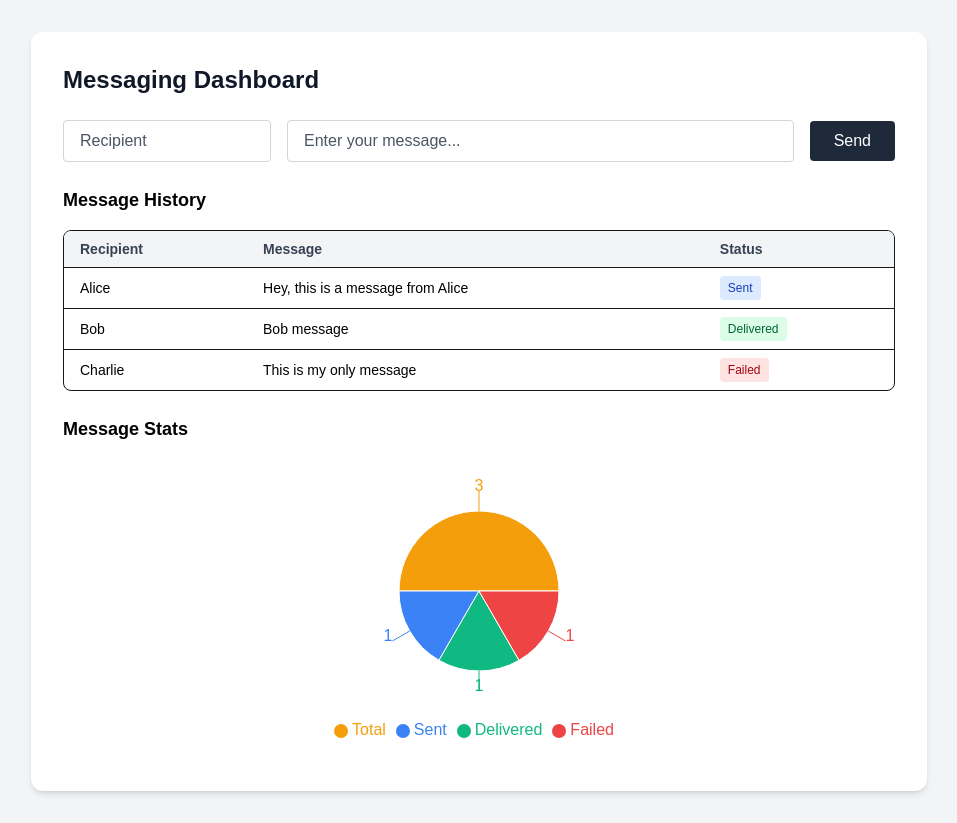
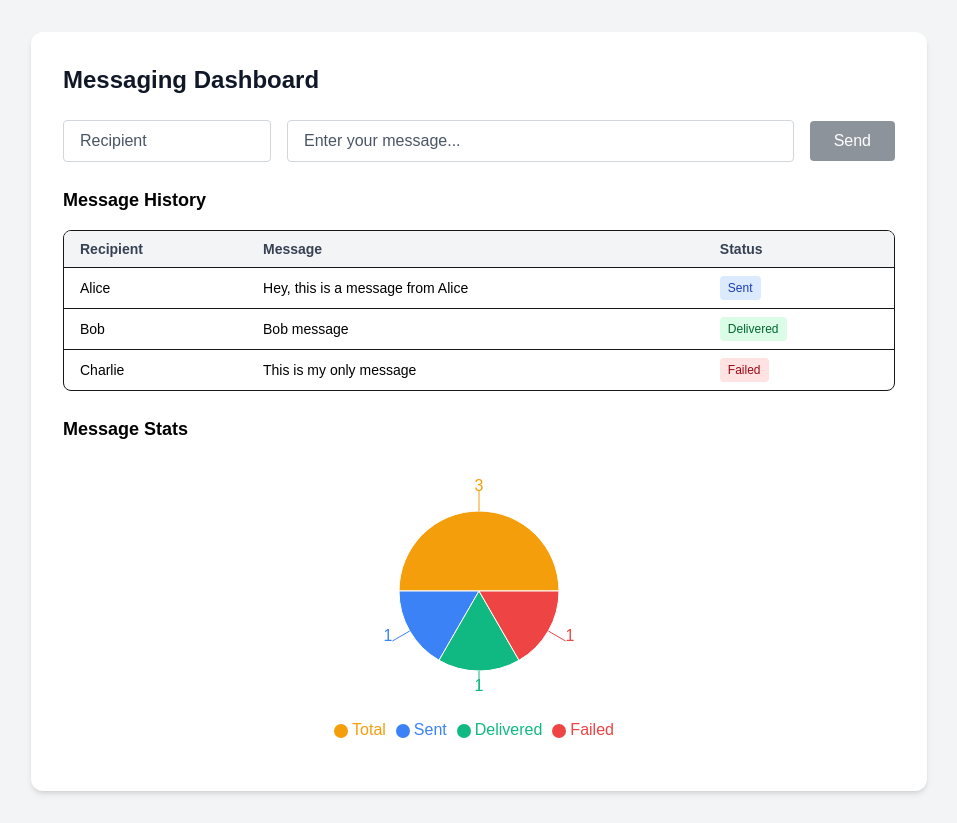
Before and after one commit to kurteshierdit/dashboard-messaging, a Next.js app: page / in a window 1280 px wide. Shown: the whole page, without its empty margins (161-1118 px from the left). Built offline with nearby package versions, Linux system fonts and the light colour scheme.

Commit message:
Add form validation and disable button while submitting

```diff
--- a/src/components/MessageForm.tsx
+++ b/src/components/MessageForm.tsx
@@ -9,17 +9,26 @@ type Props = {
 export default function MessageForm({ onSubmit }: Props) {
   const [recipient, setRecipient] = useState("");
   const [message, setMessage] = useState("");
+  const [isSubmitting, setIsSubmitting] = useState(false);
 
-  const handleSubmit = (e: React.FormEvent) => {
+  const handleSubmit = async (e: React.FormEvent) => {
     e.preventDefault();
 
     if (!recipient || !message) return;
 
-    onSubmit(recipient, message);
+    setIsSubmitting(true);
+    try {
+      await onSubmit(recipient, message);
+      setRecipient("");
+      setMessage("");
+    } catch (error) {
+      console.error("Message submission failed:", error);
+    } finally {
+      setIsSubmitting(false);
+    }
+  };
 
-    setRecipient("");
-    setMessage("");
-  };
+  const isFormInvalid = !recipient.trim() || !message.trim();
 
   return (
     <form
@@ -44,9 +53,10 @@ export default function MessageForm({ onSubmit }: Props) {
 
       <button
         type="submit"
-        className="bg-gray-800 text-white px-6 py-2 rounded disabled:opacity-50 cursor-pointer"
+        disabled={isSubmitting || isFormInvalid}
+        className="bg-gray-800 text-white px-6 py-2 rounded disabled:opacity-50 disabled:cursor-not-allowed cursor-pointer"
       >
-        Send
+        {isSubmitting ? "Sending..." : "Send"}
       </button>
     </form>
   );
```
